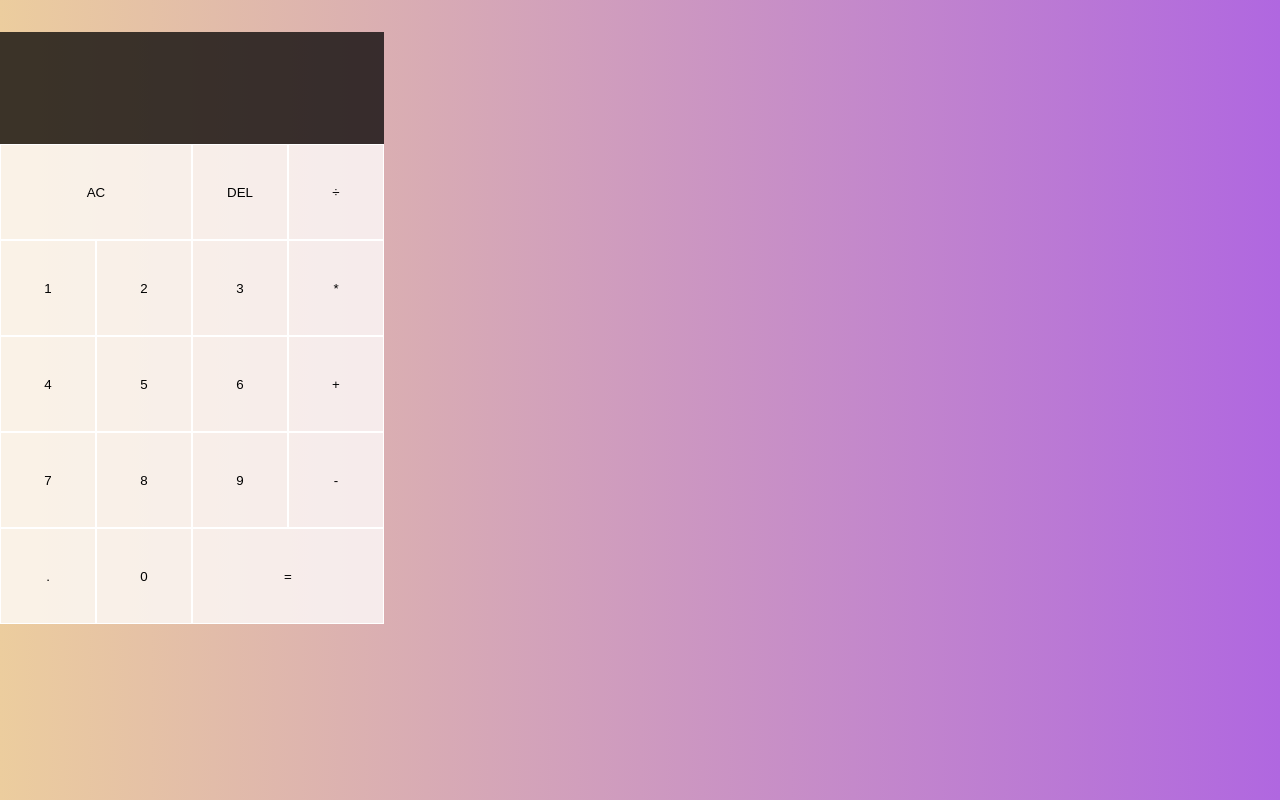
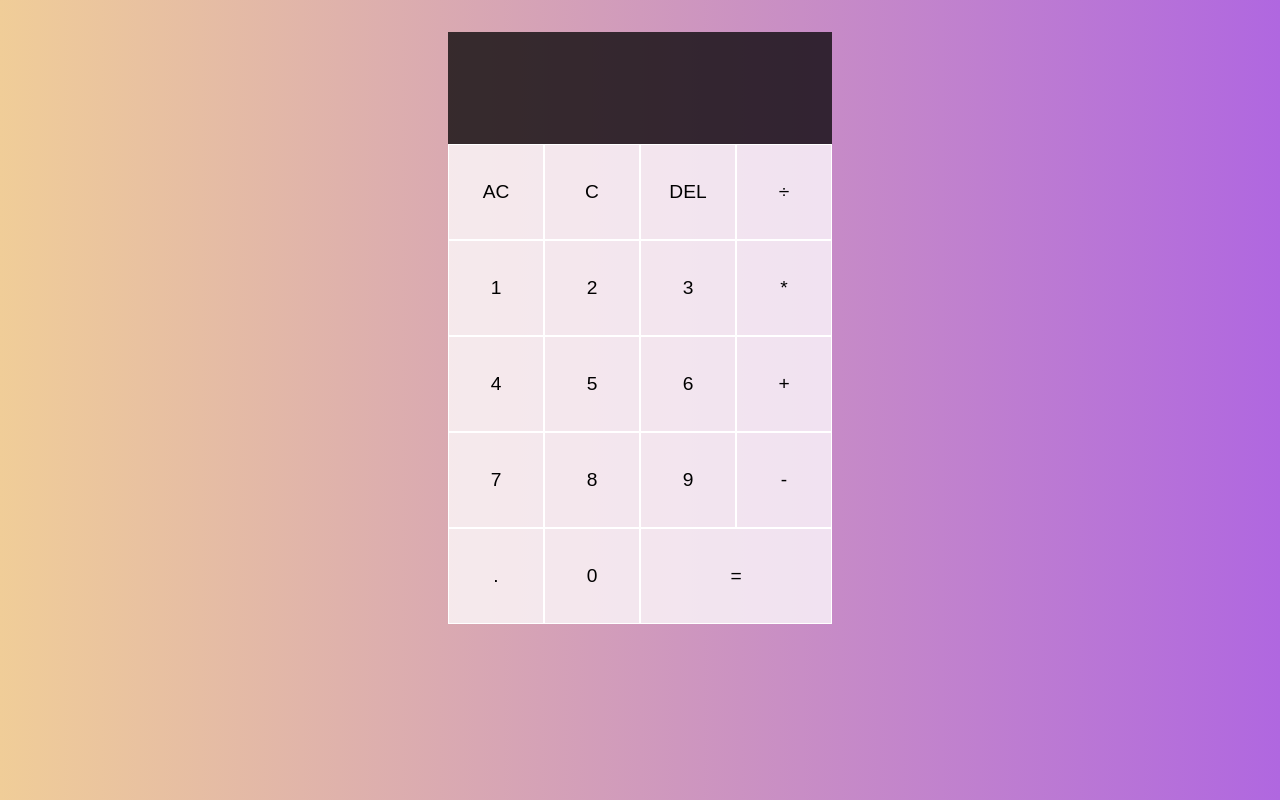
Before and after one commit to AlexAAguila/Calculator, a React (Vite) app in the folder calculator/: page / in a window 1280 px wide. Built offline with nearby package versions, Linux system fonts and the light colour scheme.

Commit message:
final basic calculator

```diff
--- a/calculator/src/App.jsx
+++ b/calculator/src/App.jsx
@@ -1,4 +1,4 @@
-import { useReducer, useState } from 'react'
+import { useReducer } from 'react'
 import DigitButton from './DigitButton'
 import OperationButton from './OperationButton'
 import './styles.css'
@@ -7,6 +7,7 @@ export const ACTIONS = {
   ADD_DIGIT : 'add-digit',
   CHOOSE_OPERATION: 'choose_operation',
   CLEAR: 'clear',
+  CLEAR_CURRENT: 'clear_current',
   DELETE_DIGIT: 'delete_digit',
   EVALUATE: 'evaluate'
 }
@@ -23,12 +24,13 @@ function reducer(state, {type, payload }) {
     }
     // if theres one 0 already then the "return state" means dont make any more changes (dont add another zero to the already existing zero)
     if (payload.digit === "0" && state.currentOperand === "0") {return state}
+    if (state.currentOperand == null && payload.digit === ".") {return state}
     if (payload.digit === "." && state.currentOperand.includes(".")) {return state}
-      return {
+    return {
         ...state,
         //either create a brand new operand with just our digit, or it'll add the digit onto the end of the current operand
         currentOperand: `${state.currentOperand || ""}${payload.digit}`,
-      }
+    }
     case ACTIONS.CHOOSE_OPERATION:
       if (state.currentOperand == null && state.previousOperand == null) {
         return state
@@ -97,6 +99,9 @@ function reducer(state, {type, payload }) {
     case ACTIONS.CLEAR:
       //return an empty state
       return {}
+    case ACTIONS.CLEAR_CURRENT:
+      if (state.currentOperand == null) {return state}
+      return {...state, currentOperand: null}
   }
 }
 
@@ -143,29 +148,29 @@ function App() {
         <div className='previous-operand'>{formatOperand(previousOperand)} {operation}</div>
         <div className='current-operand'>{formatOperand(currentOperand)}</div>
       </div>
-      <button className='span-two' onClick={() => dispatch({type: ACTIONS.CLEAR})}>AC</button>
+      <button onClick={() => dispatch({type: ACTIONS.CLEAR})}>AC</button>
+      <button onClick={() => dispatch({type: ACTIONS.CLEAR_CURRENT})}>C</button>
       <button onClick={() => dispatch({type: ACTIONS.DELETE_DIGIT})}>DEL</button>
       <OperationButton operation="÷" dispatch={dispatch}>÷</OperationButton>
-      <DigitButton digit="1" dispatch={dispatch}>÷</DigitButton>
-      <DigitButton digit="2" dispatch={dispatch}>÷</DigitButton>
-      <DigitButton digit="3" dispatch={dispatch}>÷</DigitButton>
-      <OperationButton operation="*" dispatch={dispatch}>÷</OperationButton>
-      <DigitButton digit="4" dispatch={dispatch}>÷</DigitButton>
-      <DigitButton digit="5" dispatch={dispatch}>÷</DigitButton>
-      <DigitButton digit="6" dispatch={dispatch}>÷</DigitButton>
-      <OperationButton operation="+" dispatch={dispatch}>÷</OperationButton>
-      <DigitButton digit="7" dispatch={dispatch}>÷</DigitButton>
-      <DigitButton digit="8" dispatch={dispatch}>÷</DigitButton>
-      <DigitButton digit="9" dispatch={dispatch}>÷</DigitButton>
-      <OperationButton operation="-" dispatch={dispatch}>÷</OperationButton>
-      <DigitButton digit="." dispatch={dispatch}>÷</DigitButton>
-      <DigitButton digit="0" dispatch={dispatch}>÷</DigitButton>
+      <DigitButton digit="1" dispatch={dispatch}/>
+      <DigitButton digit="2" dispatch={dispatch}/>
+      <DigitButton digit="3" dispatch={dispatch}/>
+      <OperationButton operation="*" dispatch={dispatch}/>
+      <DigitButton digit="4" dispatch={dispatch}/>
+      <DigitButton digit="5" dispatch={dispatch}/>
+      <DigitButton digit="6" dispatch={dispatch}/>
+      <OperationButton operation="+" dispatch={dispatch}/>
+      <DigitButton digit="7" dispatch={dispatch}/>
+      <DigitButton digit="8" dispatch={dispatch}/>
+      <DigitButton digit="9" dispatch={dispatch}/>
+      <OperationButton operation="-" dispatch={dispatch}/>
+      <DigitButton digit="." dispatch={dispatch}/>
+      <DigitButton digit="0" dispatch={dispatch}/>
       <button className='span-two' onClick={() => dispatch({type: ACTIONS.EVALUATE})}>=</button>
 
     </div>
   )
 
-
 }
 
 export default App
--- a/calculator/src/DigitButton.jsx
+++ b/calculator/src/DigitButton.jsx
@@ -1,5 +1,5 @@
 import { ACTIONS } from "./App"
-//take in the prop that is our digit, ad well as our dispatch so we can call the reducer from here
+//take in the prop that is our digit, as well as our dispatch so we can call the reducer from here
 // eslint-disable-next-line react/prop-types, no-unused-vars
 export default function DigitButton({dispatch, digit}) {
     //this button has an onClick event that calls the add_digit function, and passes along the digit we want to add from app.js
--- a/calculator/src/styles.css
+++ b/calculator/src/styles.css
@@ -4,7 +4,7 @@
 
 body {
     margin: 0;
-    background: linear-gradient(to right, rgb(236, 205, 158), rgb(176, 103, 224));
+    background: linear-gradient(to right, rgb(240, 205, 152), rgb(176, 103, 224));
 }
 
 .calculator-grid {
@@ -16,7 +16,7 @@ body {
 
 .calculator-grid > button {
     cursor: pointer;
-    font-size: 2 rem;
+    font-size: larger;
     border: 1px solid white;
     outline: none;
     background-color: rgba(255,255,255, .75);
@@ -54,3 +54,8 @@ body {
     color: white;
     font-size: 2.5rem;
 }
+
+#root {
+    display: flex;
+    justify-content: center;
+}
```
